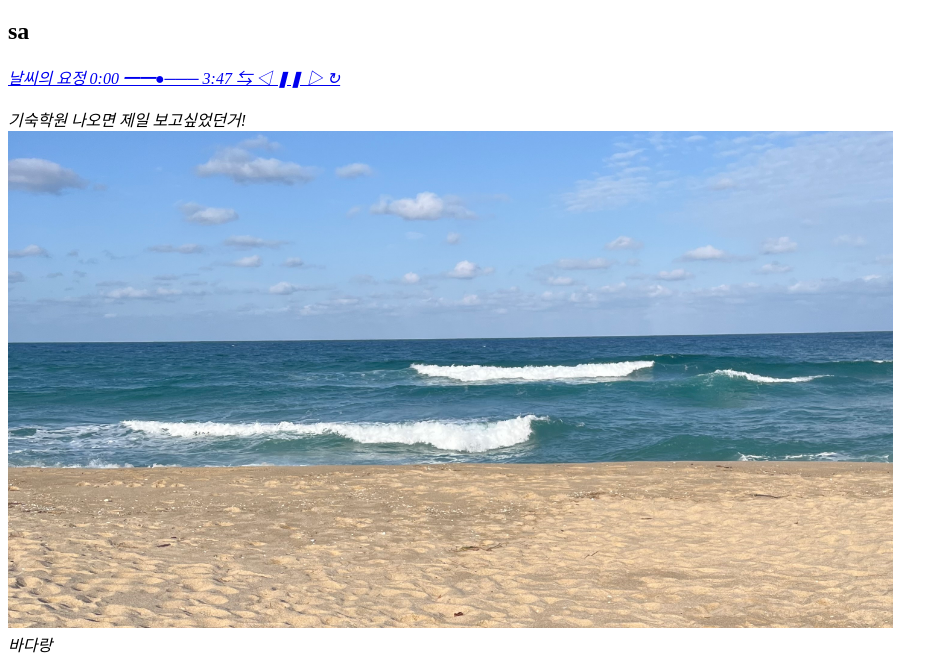
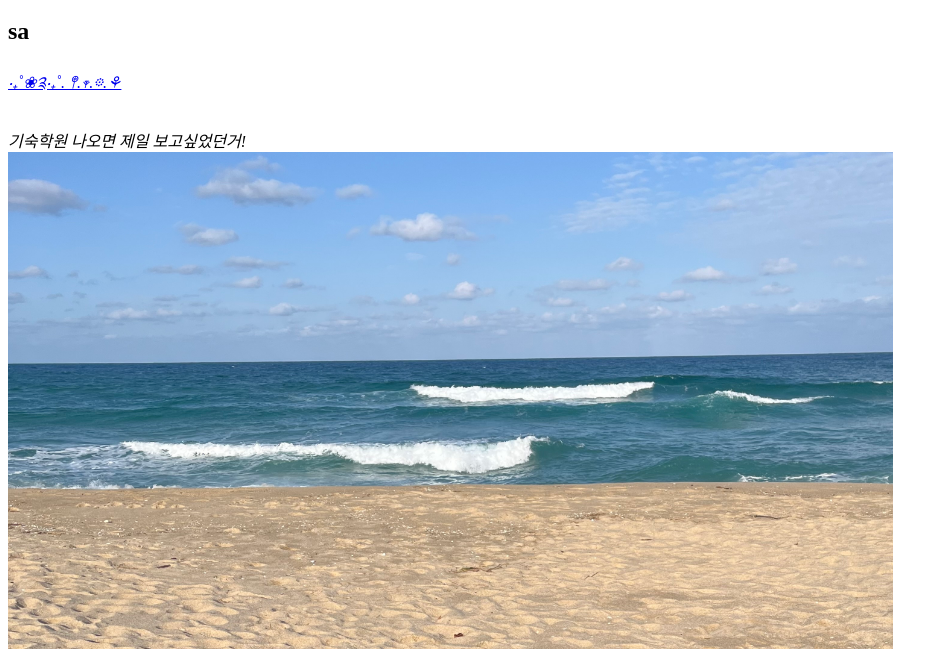
Before and after one commit to wjdcoaln/todk, a plain HTML site: page 08161.html in a window 1280 px wide. Shown: the part 145-800 px from the top of the page, without its empty margins (0-948 px from the left). Drawn offline with Linux system fonts and the light colour scheme.

Commit message:
Update 08161.html

```diff
--- a/08161.html
+++ b/08161.html
@@ -17,13 +17,7 @@
 <h2>sa</h2>
 
 <p><i>
-    <a href="https://youtu.be/gNXFtFVz8NI?si=BJ9VbMoHyYuD9LPk" target="'_blank" title="날씨의요정/신인류">
-
-              날씨의 요정
-         0:00 ━━●─── 3:47
-        ⇆      ◁ ❚❚ ▷     ↻
-
-    </a>
+    <a href="https://youtu.be/gNXFtFVz8NI?si=BJ9VbMoHyYuD9LPk" target="'_blank" title="날씨의요정/신인류">‧₊˚❀༉‧₊˚. 𖤣.𖥧.𖡼.⚘</a>
     <br><br>
     기숙학원 나오면 제일 보고싶었던거!
     <br><img src="ocean.jpg" width="70%">
```
